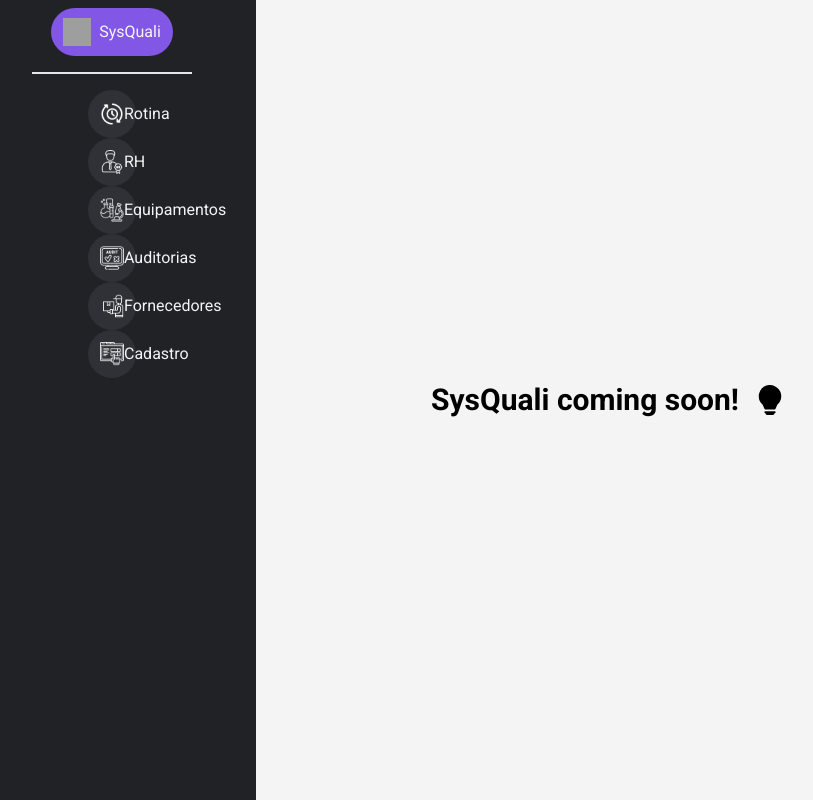
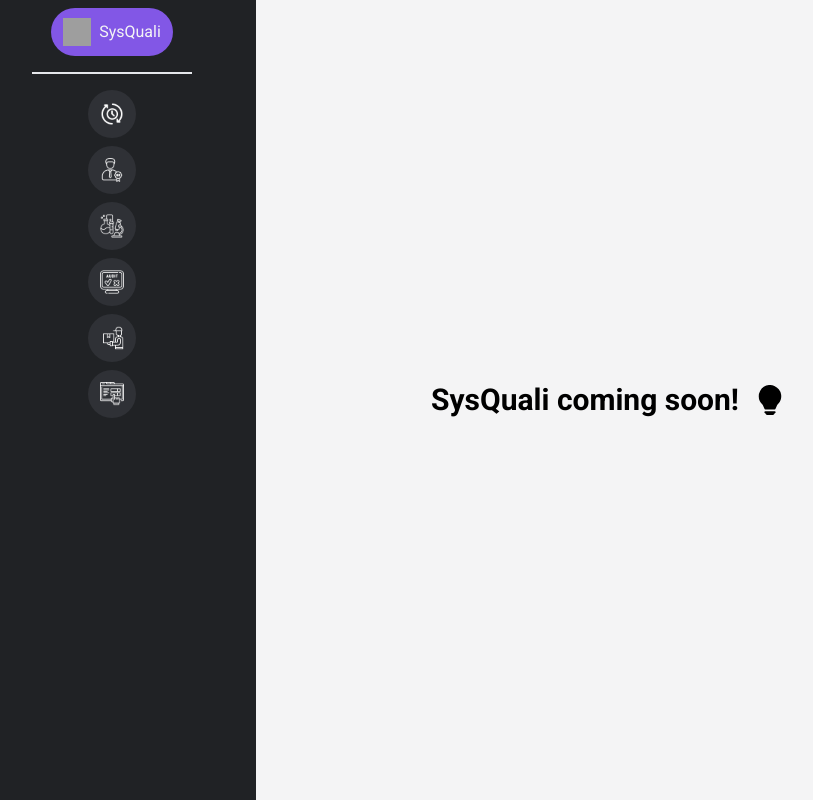
Before and after one commit to LucasPreviato/app.sysquali.frontend, a React (Vite) app in the folder app.sysquali.frontend/: page / in a window 1280 px wide. Shown: the whole page, without its empty margins (32-845 px from the left). Built offline with nearby package versions, Linux system fonts and the light colour scheme; grey boxes are pictures that could not be loaded.

Commit message:
Ajuste acessibilidade dos bottoes

```diff
--- a/app.sysquali.frontend/src/components/Sidebar/SideButtons.tsx
+++ b/app.sysquali.frontend/src/components/Sidebar/SideButtons.tsx
@@ -8,25 +8,29 @@ import Cadastro from "../assets/img/imgsidebar/iconCadastro.svg"
 
 export function SideButtons() {
   const Menus = [
-    { title: "Rotina", src: Rotina },
-    { title: "RH", src: RH },
-    { title: "Equipamentos", src: Equipamentos },
-    { title: "Auditorias", src: Auditorias },
-    { title: "Fornecedores", src: Fornecedores },
-    { title: "Cadastro", src: Cadastro },
+    { title: "Rotina", src: Rotina, alt: "Imagem de Rotina" },
+    { title: "RH", src: RH, alt: "Imagem de RH" },
+    { title: "Equipamentos", src: Equipamentos, alt: "Imagem de Equipamentos" },
+    { title: "Auditorias", src: Auditorias, alt: "Imagem de Auditorias" },
+    { title: "Fornecedores", src: Fornecedores, alt: "Imagem de Fornecedores" },
+    { title: "Cadastro", src: Cadastro, alt: "Imagem de Cadastro" },
   ];
   return (
     <Popover className=" pt-2 ">
-      <Popover.Button className=" flex flex-col  ">
-        <ul className=" ">
-          {Menus.map((menu, index) => (
-            <li key={index} className="text-zinc-100 bg-sysquali-600 w-12 h-12 px-3 rounded-full flex items-center">
-              <img className="w-7 h-7" src={`${menu.src}`} />
-              <span>{menu.title}</span>
-            </li>
-          ))}
-        </ul>
-      </Popover.Button>
-    </Popover>
+
+      <ul className="flex flex-col gap-2  ">
+
+        {Menus.map((menu, index) => (
+          <li key={index} className="">
+            <Popover.Button className=" text-zinc-100 bg-sysquali-600 w-12 h-12 px-3 rounded-full flex items-center group ">
+              <img title="" className="w-7 h-7 " src={`${menu.src}`} alt={`${menu.alt}`} />
+              <span className="max-w-0 overflow-hidden group-hover:max-w-full transition-all">
+                <span className="pt-2">{menu.title}</span>
+              </span>
+            </Popover.Button>
+          </li>
+        ))}
+      </ul>
+    </Popover >
   )
 }
```
